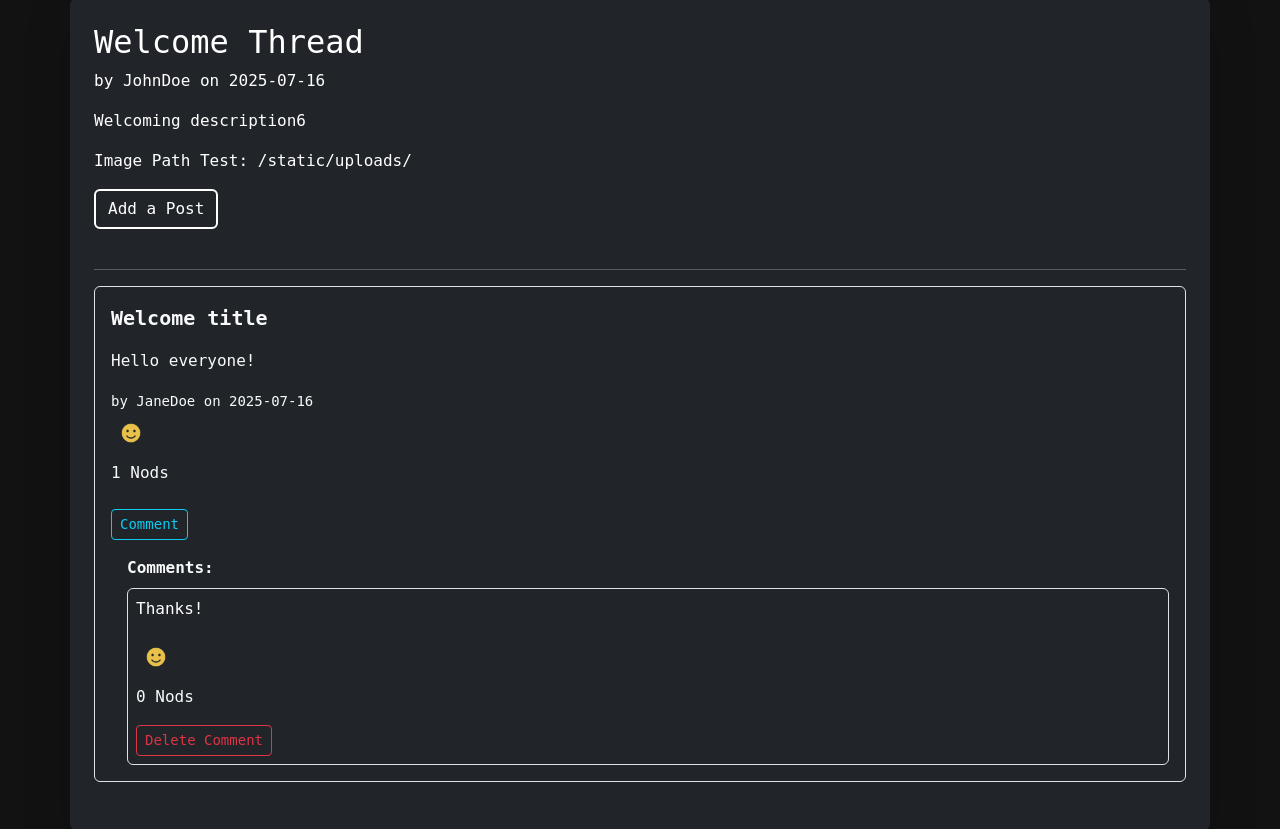
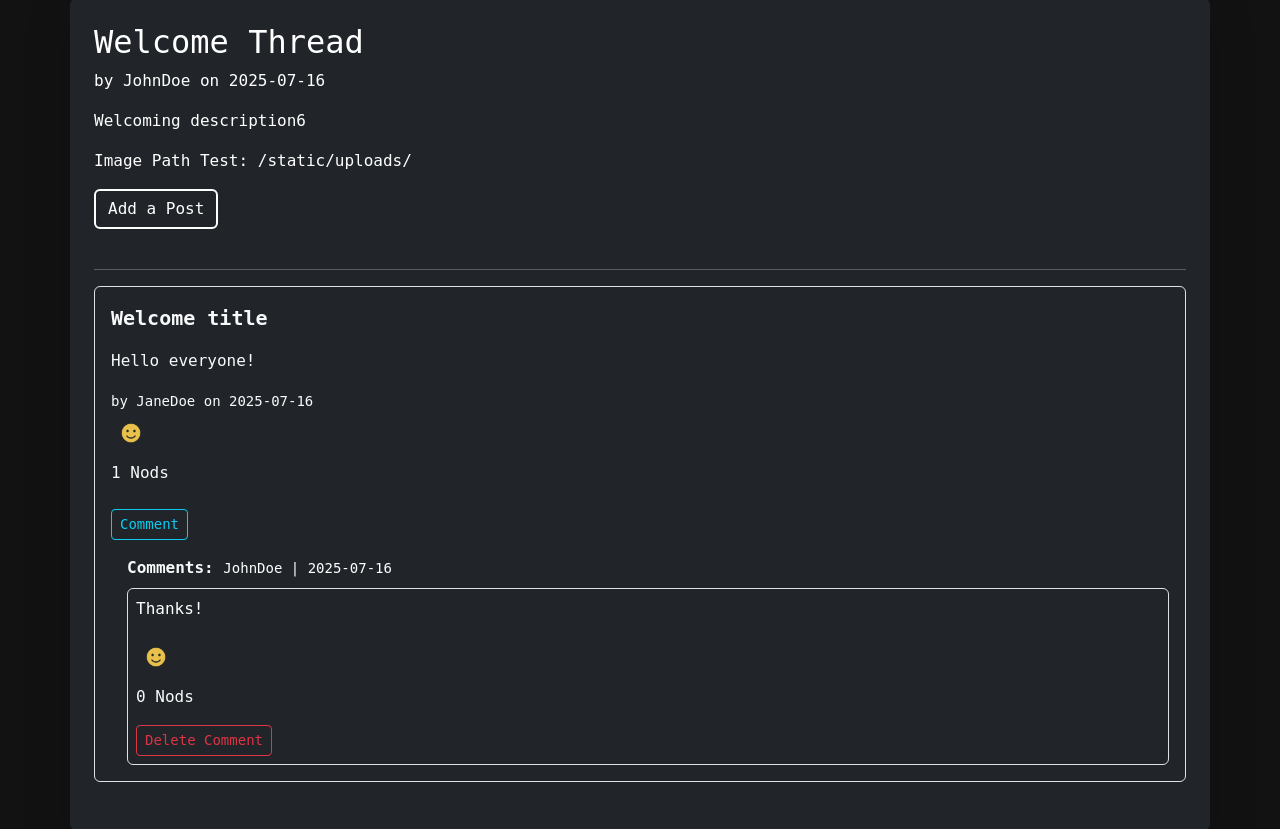
Before and after one commit to neogitz/Nodit, a Flask app: page /thread/1 in a window 1280 px wide. Shown: the part 161-990 px from the top of the page. Run offline with Flask 3, Linux system fonts and the light colour scheme.

Commit message:
Update view_thread.html

```diff
--- a/templates/view_thread.html
+++ b/templates/view_thread.html
@@ -66,7 +66,7 @@
     <div class="mt-3 ms-3">
         <strong>Comments:</strong>
         {% for comment in post.comments %}
-
+        <small class="text-white">{{ comment.commenter.username }} | {{ comment.date }}</small>
         <div class="border p-2 mt-2 rounded bg-dark text-white">
             <p>{{ comment.text }}</p>
 
```
